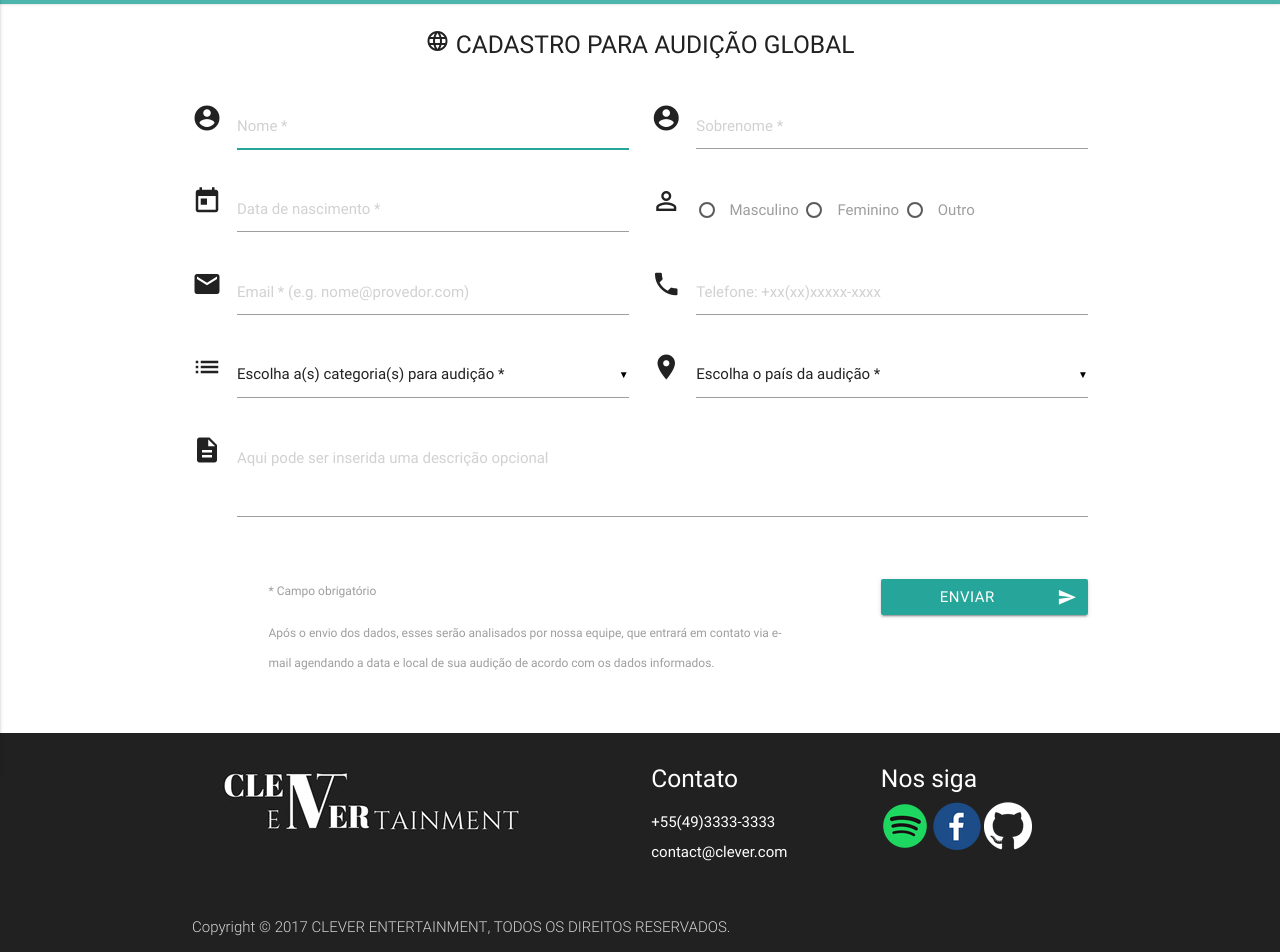
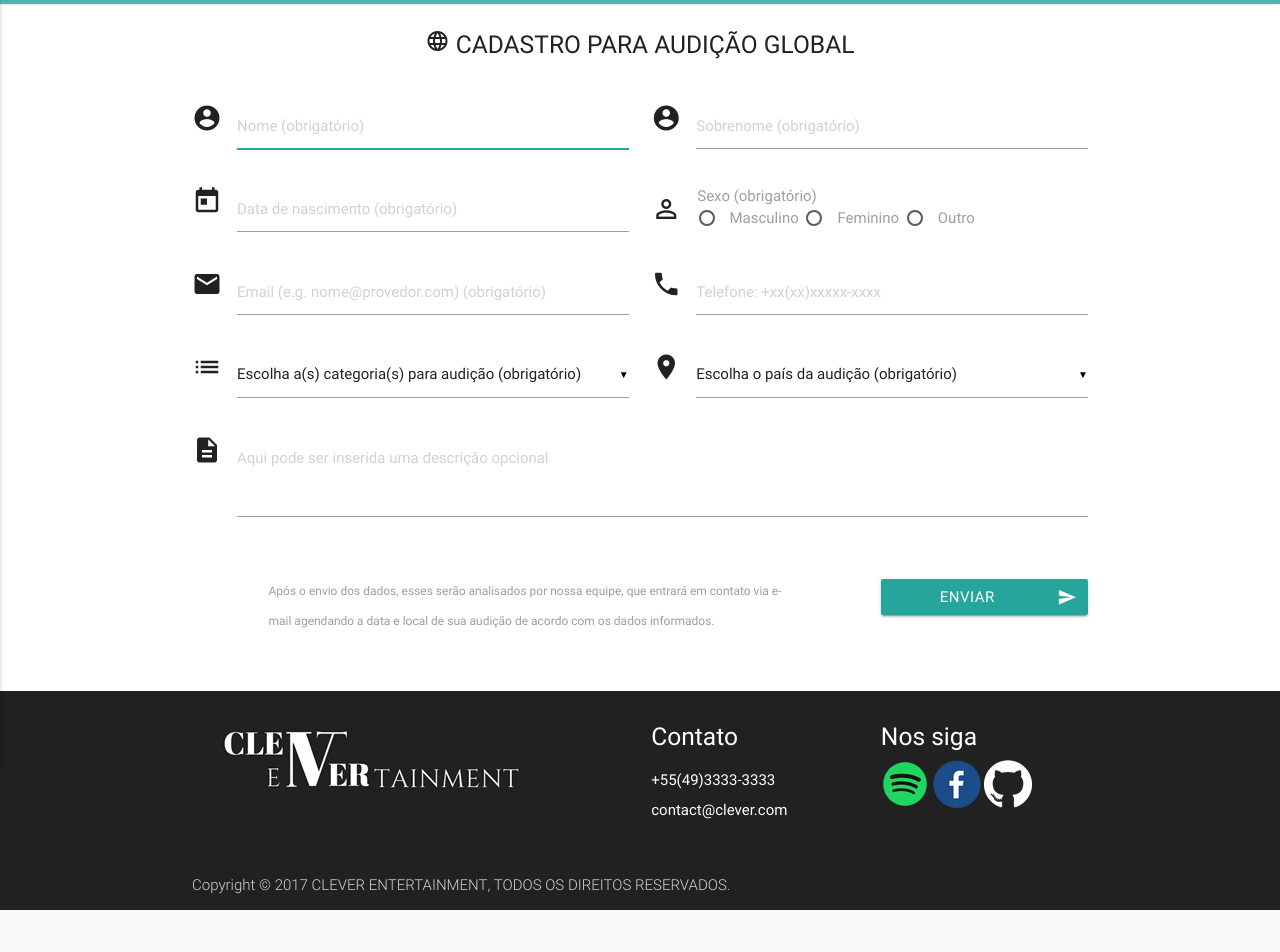
Before and after one commit to vladimirbelinski/Clever_Entertainment, a PHP site: page /audit.php in a window 1280 px wide. Shown: the part 87-1039 px from the top of the page. After the commit the page ends 997 px from the top, so only its background shows below. Run offline with PHP 8.4, Linux system fonts and the light colour scheme.

Commit message:
Changed accessibility on audit.php

```diff
--- a/audit.php
+++ b/audit.php
@@ -52,7 +52,7 @@
 								<div class="input-field col s12 m12 l6 xl6">
 									<i class="material-icons hiddenprint prefix" aria-hidden="true">account_circle</i>
 									<label for="first_and_mid_name" class="sr-only">Nome (obrigatório)</label>
-									<input type="text" id="first_and_mid_name" name="first_and_mid_name" placeholder="Nome *" autofocus>
+									<input type="text" id="first_and_mid_name" name="first_and_mid_name" placeholder="Nome (obrigatório)" autofocus>
 									<!-- Nessa div são inseridas mensagens de erro acerca do campo, se existirem -->
 									<div class="required_error" id="first_and_mid_name_error"></div>
 								</div>
@@ -60,7 +60,7 @@
 								<div class="input-field col s12 m12 l6 xl6">
 									<i class="material-icons hiddenprint prefix" aria-hidden="true">account_circle</i>
 									<label for="last_name" class="sr-only">Sobrenome (obrigatório)</label>
-									<input type="text" id="last_name" name="last_name" placeholder="Sobrenome *">
+									<input type="text" id="last_name" name="last_name" placeholder="Sobrenome (obrigatório)">
 									<!-- Nessa div são inseridas mensagens de erro acerca do campo, se existirem -->
 									<div class="required_error" id="last_name_error"></div>
 								</div>
@@ -70,14 +70,14 @@
 								<div class="input-field col s12 m6 l6 xl6">
 									<i class="material-icons hiddenprint prefix" aria-hidden="true">today</i>
 									<label for="birthday_date" class="sr-only">Data de nascimento (obrigatório)</label>
-									<input type="date" id="birthday_date" name="birthday_date" placeholder="Data de nascimento *" class="datepicker picker__input" required>
+									<input type="date" id="birthday_date" name="birthday_date" placeholder="Data de nascimento (obrigatório)" class="datepicker picker__input" required>
 									<!-- Nessa div são inseridas mensagens de erro acerca do campo, se existirem -->
 									<div class="required_error" id="birthday_date_error"></div>
 								</div>
 								<!-- Campo de inserção de sexo - tipo radio. Esse campo é validado em 'js/myScript.js', sendo obrigatório. Sua label está visível apenas para leitores de tela -->
 								<div class="input-field col s12 m6 l6 xl6">
-									<label for="radio-box" class="sr-only">Sexo (obrigatório)</label>
-									<i class="material-icons hiddenprint prefix" aria-hidden="true">perm_identity</i>
+									<label for="radio-box" class="radio-label">Sexo (obrigatório)</label>
+									<i class="material-icons hiddenprint prefix" aria-hidden="true" id="radio-icon">perm_identity</i>
 									<div role="radiogroup" class="radio-box" id="radio-box">
 										<input type="radio" id="gender_male" name="cgender" class="with-gap validate"/>
 										<label for="gender_male" >Masculino</label>
@@ -95,7 +95,7 @@
 								<div class="input-field col s12 m12 l6 xl6">
 									<i class="material-icons hiddenprint prefix" aria-hidden="true">email</i>
 									<label for="email" class="sr-only">Email (obrigatório)</label>
-									<input type="email" id="email" name="email" placeholder="Email * (e.g. nome@provedor.com)">
+									<input type="email" id="email" name="email" placeholder="Email (e.g. nome@provedor.com) (obrigatório)">
 									<!-- Nessa div são inseridas mensagens de erro acerca do campo, se existirem -->
 									<div class="required_error" id="email_error"></div>
 								</div>
@@ -114,7 +114,7 @@
 									<i class="material-icons hiddenprint prefix" aria-hidden="true">list</i>
 									<label for="audit_category" class="sr-only">Escolha a(s) categoria(s) para audição (obrigatório)</label>
 									<select name="audit_category" id="audit_category" multiple>
-										<option value="" disabled selected>Escolha a(s) categoria(s) para audição *</option>
+										<option value="" disabled selected>Escolha a(s) categoria(s) para audição (obrigatório)</option>
 										<option value="1">Ator/Atriz</option>
 										<option value="2">Cantor(a)</option>
 										<option value="3">Dançarino(a)</option>
@@ -128,7 +128,7 @@
 									<i class="material-icons hiddenprint prefix" aria-hidden="true">location_on</i>
 									<label for="audit_country" class="sr-only">Escolha o país da audição (obrigatório)</label>
 									<select name="audit_country" id="audit_country" class="icons">
-										<option value="" disabled selected="selected">Escolha o país da audição *</option>
+										<option value="" disabled selected="selected">Escolha o país da audição (obrigatório)</option>
 										<option value="1" data-icon="images/select/Brazil.png" class="circle">Brasil</option>
 										<option value="2" data-icon="images/select/Canada.png" class="circle">Canadá</option>
 										<option value="3" data-icon="images/select/China.png" class="circle">China</option>
@@ -151,7 +151,7 @@
 							<div class="row">
 								<!-- div contendo mensagens informativas -->
 								<div class="col s11 offset-s1 xl7 offset-xl1">
-								<p class="notes">* Campo obrigatório</p><p class="notes">Após o envio dos dados, esses serão analisados por nossa equipe, que entrará em contato via e-mail agendando a data e local de sua audição de acordo com os dados informados.</p>
+								<p class="notes">Após o envio dos dados, esses serão analisados por nossa equipe, que entrará em contato via e-mail agendando a data e local de sua audição de acordo com os dados informados.</p>
 								</div>
 								<div class="input-field col s11 offset-s1 xl3 offset-xl1">
 									<!-- Botão de submissão (componente button com tipo submit do Materialize) do formulário (associado ao formulário 'audit_register'). As funções de verificação do formulário não estão associadas ao botão, mas sim a eventos de submit desse formulário e de alteração de seus campos. Nesse botão também é usado 'waves', uma biblioteca externa incluída no Materialize que permite criar o efeito de tinta do Material Design -->
--- a/css/myStyles.css
+++ b/css/myStyles.css
@@ -4,6 +4,16 @@
    			  CC-UFFS 2017.1, ministrado pela professora Ma. Andressa Sebben. Nele podem ser encontradas as customizações de
 			  estilo realizadas nos elementos (tags, classes, divs, etc) utilizados no trabalho.
 */
+
+
+.radio-label {
+    margin-left: 46px;
+    margin-top: -0.9rem;
+}
+
+#radio-icon {
+	padding-top: 8px;
+}
 
 /* Customização do menu de navegação */
 nav ul a,
@@ -83,6 +93,7 @@ figcaption {
 /* Customização da div de inputs do tipo radio ('audit.html') */
 .radio-box {
 	margin-left: 32px;
+	margin-top: 8px;
 }
 
 /* Customização das imagens dos cards dos artistas ('artists.html') */
--- a/js/myScript.js
+++ b/js/myScript.js
@@ -184,7 +184,7 @@ $(document).ready(function() {
 		var e = document.getElementById("audit_country");
 		var strUser = e.options[e.selectedIndex].text;
 
-	  if (strUser == "Escolha o país da audição *") {
+	  if (strUser == "Escolha o país da audição (obrigatório)") {
 		  $('#audit_country_error').text("Preenchimento obrigatório");
 		  state= false;
 	  }
```
